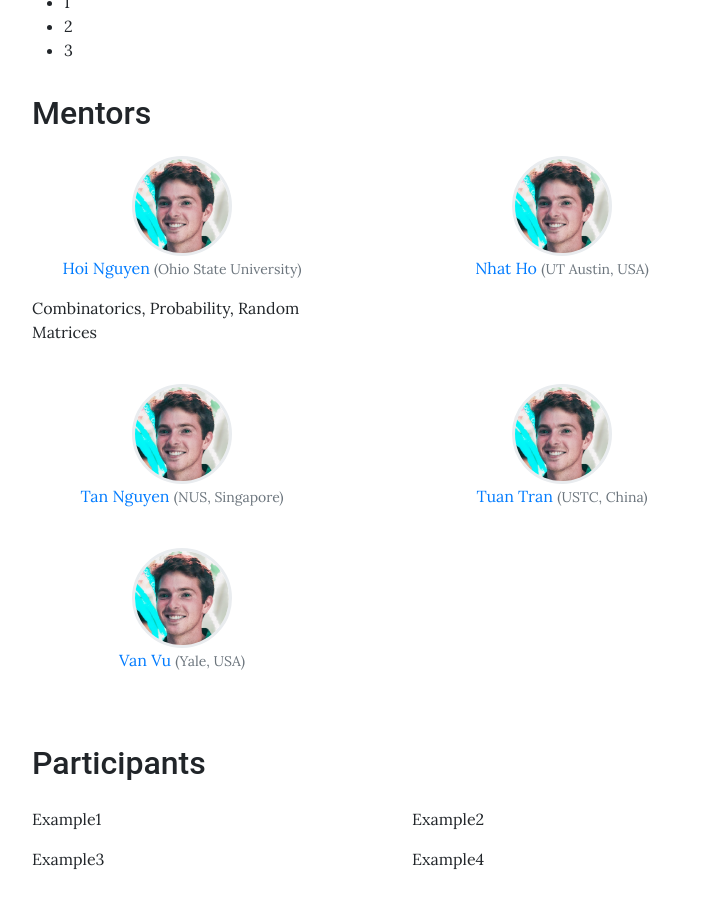
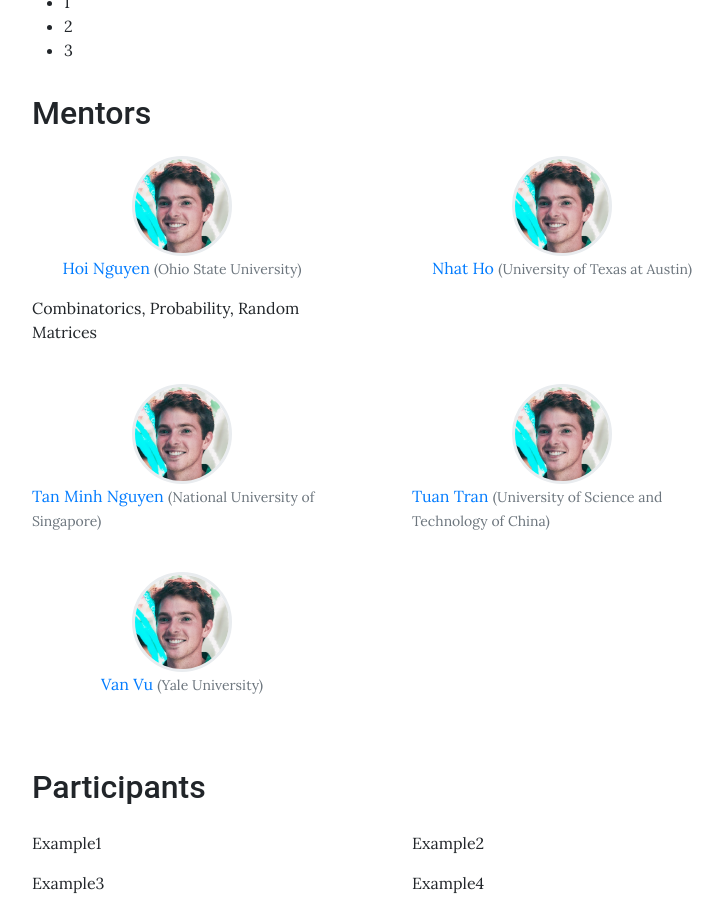
Before and after one commit to adm-vietnam/adm-vietnam.github.io, a Jekyll site: the page built from pages/Program.md, in a window 1280 px wide and 900 px high, scrolled down 404 px. Shown: the whole window, without its empty margins (240-963 px from the left). Built offline with Jekyll 4.4.1, drawn with Linux system fonts in a browser that asks for light colours.

Commit message:
Update Mentors.yml

```diff
--- a/_data/Mentors.yml
+++ b/_data/Mentors.yml
@@ -7,29 +7,29 @@
   email: name@example.com
 
 - name: Nhat Ho
-  affiliation: UT Austin, USA
-  homepage: www.example.com
+  affiliation: University of Texas at Austin
+  homepage: https://nhatptnk8912.github.io/
   image: assets/theme/images/fry_ethan-hoover-311143-unsplash.jpg # Can be external link
   description: > # Can be Markdown
   email: name@example.com
 
-- name: Tan Nguyen
-  affiliation: NUS, Singapore
-  homepage: www.example.com
+- name: Tan Minh Nguyen
+  affiliation: National University of Singapore
+  homepage: https://tanmnguyen89.github.io/
   image: assets/theme/images/fry_ethan-hoover-311143-unsplash.jpg # Can be external link
   description: > # Can be Markdown
   email: name@example.com
 
 - name: Tuan Tran
-  affiliation: USTC, China
-  homepage: www.example.com
+  affiliation: University of Science and Technology of China
+  homepage: https://tuaentran.wixsite.com/homepage
   image: assets/theme/images/fry_ethan-hoover-311143-unsplash.jpg # Can be external link
-  description: > # Can be Markdown
+  description: > # Extremal Combinatorics, Probabilistic Combinatorics
   email: name@example.com
 
 - name: Van Vu
-  affiliation: Yale, USA
-  homepage: www.example.com
+  affiliation: Yale University
+  homepage: https://math.yale.edu/people/van-vu
   image: assets/theme/images/fry_ethan-hoover-311143-unsplash.jpg # Can be external link
-  description: > # Can be Markdown
+  description: > # Additive number theory, Combinatorics, Probability, Random Matrices
   email: name@example.com
```
